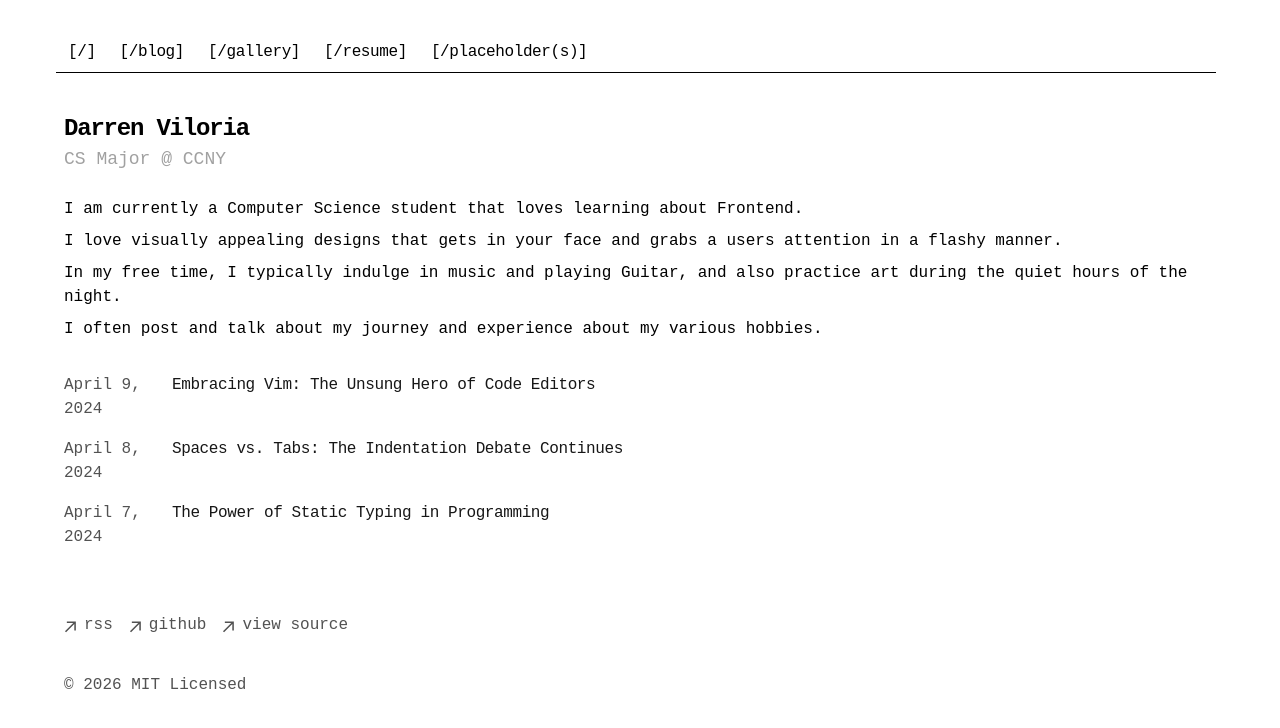
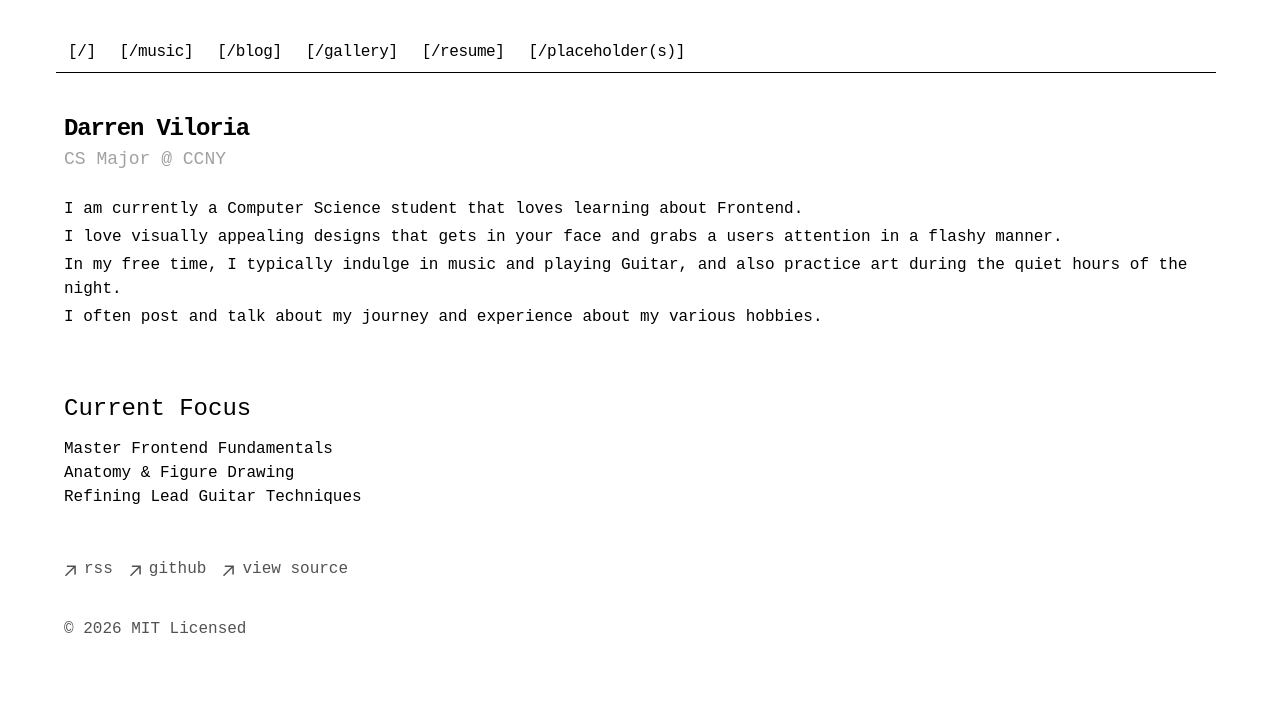
Before and after one commit to wirydotrocks/personalsite, a Next.js app: page / in a window 1280 px wide. Shown: the top 728 px of the page. Built offline with nearby package versions, Linux system fonts and the light colour scheme; a web font is replaced by a local one.

Commit message:
Added Current Focus

```diff
--- a/app/components/nav.tsx
+++ b/app/components/nav.tsx
@@ -3,6 +3,9 @@ import Link from 'next/link'
 const navItems = {
   '/': {
     name: '[/]',
+  },
+  '/music': {
+    name: '[/music]',
   },
   '/blog': {
     name: '[/blog]',
--- a/app/page.tsx
+++ b/app/page.tsx
@@ -1,4 +1,4 @@
-import { BlogPosts } from 'app/components/posts'
+// import { BlogPosts } from 'app/components/posts'
 
 export default function Page() {
   return (
@@ -15,7 +15,7 @@ export default function Page() {
 
 
 
-      <div className="mb-4 flex flex-col gap-2">
+      <div className="mb-16 flex flex-col gap-1">
         <p>I am currently a Computer Science student that loves learning about Frontend.</p>
         <p>I love visually appealing designs that gets in your face and grabs a users attention in a flashy manner.</p>
         <p>In my free time, I typically indulge in music and playing Guitar, and also practice art during the quiet hours of the night.</p>
@@ -23,12 +23,28 @@ export default function Page() {
       </div>
 
 
+      <div className="mb-4 flex flex-col gap-1">
+        <h2 className="mb-2 text-2xl font-medium">
+          Current Focus
+        </h2>
+        <ul>
+          <li>Master Frontend Fundamentals</li>
+          <li>Anatomy & Figure Drawing</li>
+          <li>Refining Lead Guitar Techniques</li>
+        </ul>
+      </div>
 
 
+
+
+      {/*
+          Hid the blog posts as I didn't really care to put them on the home page for now.
 
       <div className="my-8">
         <BlogPosts />
       </div>
+      */}
+
     </section>
   )
 }
```
